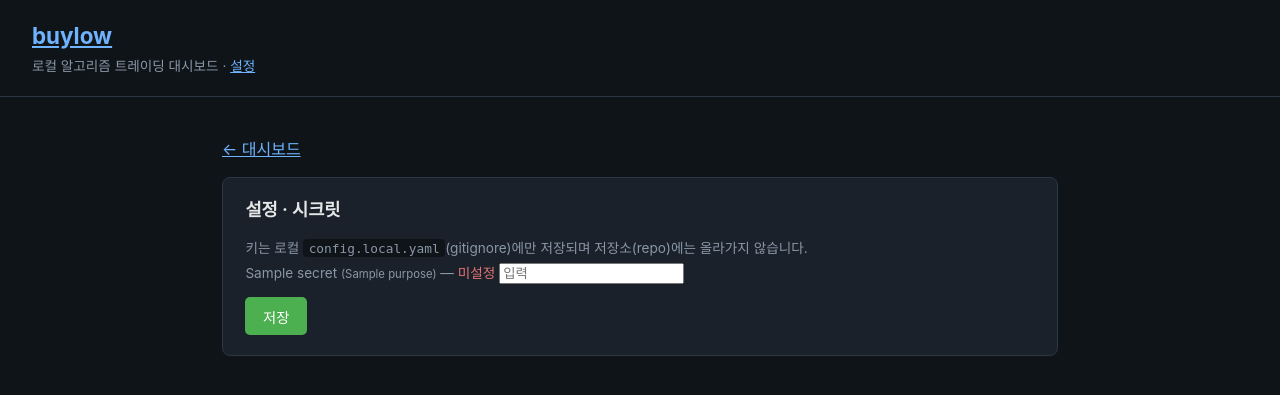
After one commit to JeongSeongMok/buylow, a FastAPI app: template orchestrator/dashboard/templates/settings.html in a window 1280 px wide. The commit adds this page. Shown: the top 395 px of the page. Run offline with FastAPI, Linux system fonts and the light colour scheme; the template is opened without the code that fills it: most values are stand-ins (such as "Sample title", 1, 10 or a date in 2020).

Commit message:
feat(dashboard): add settings page for BYO secrets (KRX)

```diff
--- a/orchestrator/dashboard/templates/base.html
+++ b/orchestrator/dashboard/templates/base.html
@@ -9,8 +9,8 @@
 </head>
 <body>
   <header>
-    <h1>buylow</h1>
-    <p class="sub">로컬 알고리즘 트레이딩 대시보드</p>
+    <h1><a href="/">buylow</a></h1>
+    <p class="sub">로컬 알고리즘 트레이딩 대시보드 · <a href="/settings">설정</a></p>
   </header>
   <main>
     {% block content %}{% endblock %}
--- a/orchestrator/dashboard/templates/index.html
+++ b/orchestrator/dashboard/templates/index.html
@@ -1,5 +1,8 @@
 {% extends "base.html" %}
 {% block content %}
+{% if missing_secrets %}
+<p class="error">미설정 시크릿: {{ missing_secrets | join(", ") }} — <a href="/settings">설정</a>에서 입력하세요. (가격 백테스트엔 불필요, 펀더멘털 조회 시 필요)</p>
+{% endif %}
 <section class="card">
   <h2>새 백테스트</h2>
   <form hx-post="/ui/runs" hx-target="#runs-table" hx-swap="outerHTML" hx-indicator="#run-indicator">
--- /dev/null
+++ b/orchestrator/dashboard/templates/settings.html
@@ -0,0 +1,21 @@
+{% extends "base.html" %}
+{% block content %}
+<p><a href="/">← 대시보드</a></p>
+<section class="card">
+  <h2>설정 · 시크릿</h2>
+  {% if saved %}<p class="ok">저장되었습니다.</p>{% endif %}
+  <p class="meta">키는 로컬 <code>config.local.yaml</code>(gitignore)에만 저장되며 저장소(repo)에는 올라가지 않습니다.</p>
+  <form method="post" action="/settings">
+    {% for s in secrets %}
+    <label>
+      {{ s.label }} <small>({{ s.purpose }})</small> —
+      {% if s.set %}<span class="ok">설정됨 ✓</span>{% else %}<span class="fail">미설정</span>{% endif %}
+      <input type="password" name="{{ s.key }}"
+             placeholder="{% if s.set %}변경하려면 새 값 입력{% else %}입력{% endif %}"
+             autocomplete="off">
+    </label>
+    {% endfor %}
+    <button type="submit">저장</button>
+  </form>
+</section>
+{% endblock %}
```
Also changed, not shown: orchestrator/dashboard/routes.py (+19 -4 lines).
